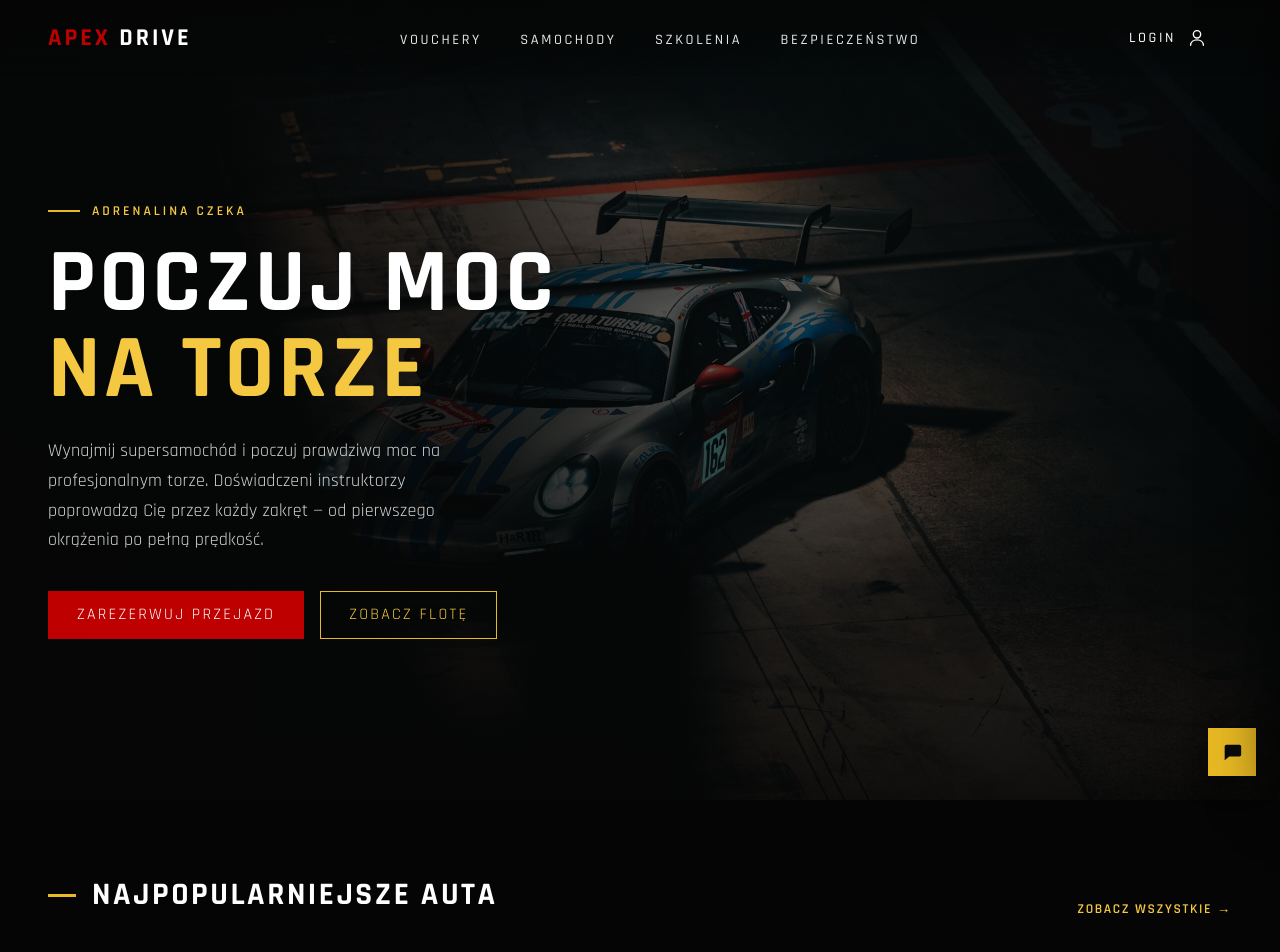
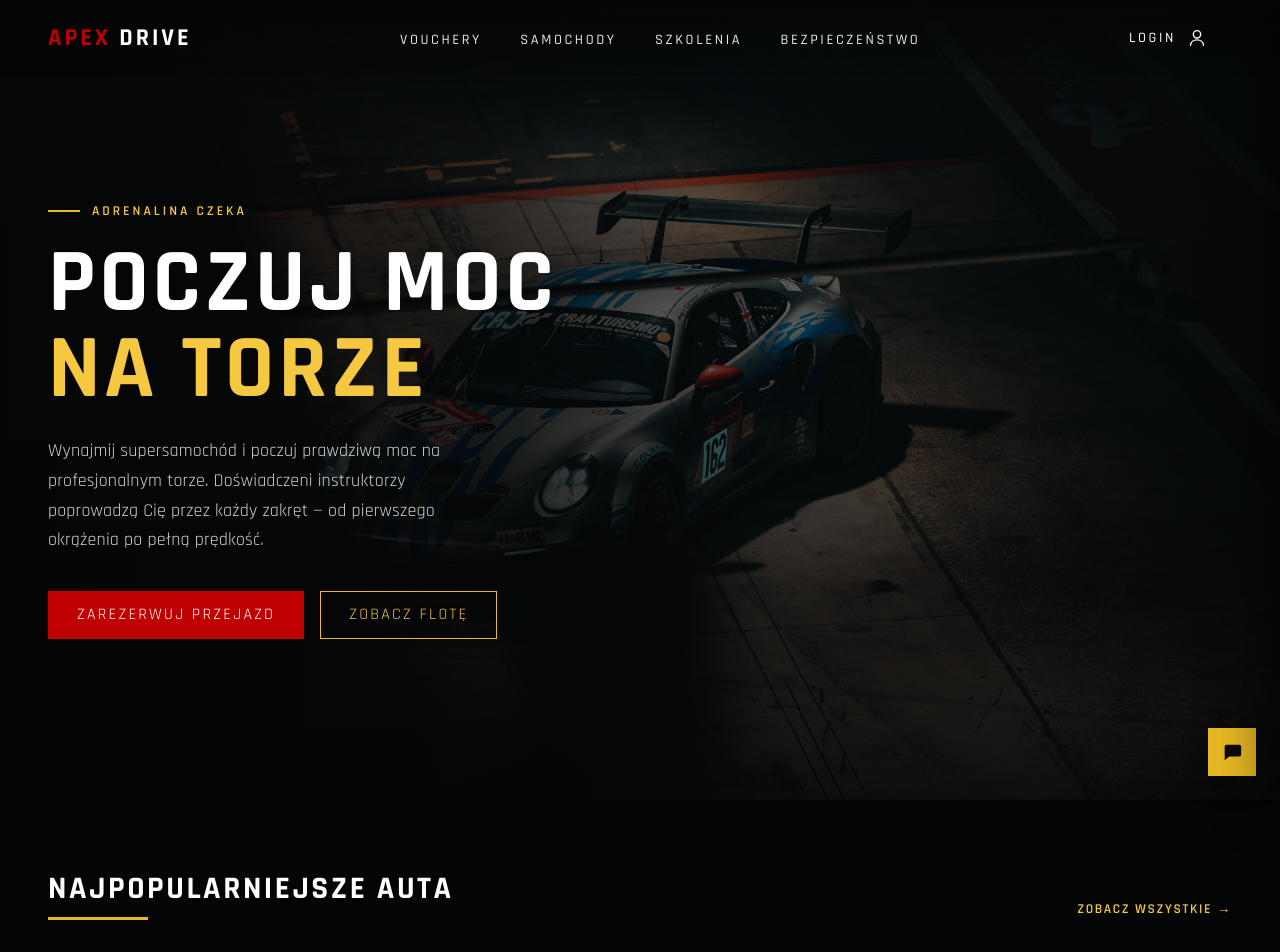
Before and after one commit to Zuzaaxx/APEX-Drive, a React (Vite) app: page / in a window 1280 px wide. Shown: the top 952 px of the page. Built offline with nearby package versions, Linux system fonts and the light colour scheme.

Commit message:
style(StartPage): update section title layout

```diff
--- a/src/pages/Start.css
+++ b/src/pages/Start.css
@@ -1,7 +1,6 @@
 /* APEX Drive — strona główna */
 
 .home {
-  /* Tokeny zgodne z makietą Figma */
   --home-bg: #050505;
   --home-surface: #111111;
   --home-surface-2: #1a1a1a;
@@ -42,7 +41,7 @@
   cursor: pointer;
 }
 
-/* Nagłówki — białe / złote jak w Figmie (bez globalnego --text-h) */
+/* Nagłówki — białe / złote  */
 
 .home h1,
 .home h2,
@@ -231,8 +230,9 @@
 
 .section__title {
   display: flex;
-  align-items: center;
-  gap: 16px;
+  flex-direction: column;
+  align-items: flex-start;
+  gap: 10px;
   margin: 0;
   font-size: clamp(1.4rem, 3vw, 1.75rem);
   font-weight: 700;
@@ -241,12 +241,15 @@
   color: var(--home-heading);
 }
 
+.section__title-text {
+  line-height: 1.1;
+}
+
 .section__title-line {
   display: block;
-  width: 28px;
+  width: clamp(72px, 18vw, 100px);
   height: 3px;
   background: var(--home-gold);
-  flex-shrink: 0;
 }
 
 .section__link {
@@ -683,7 +686,7 @@
   color: var(--home-muted);
 }
 
-/* Chat FAB — fixed; tekst stopki ma margines z prawej, nie dodatkowy padding na dole */
+/* Chat FAB */
 
 .chat-fab {
   position: fixed;
--- a/src/pages/Start.jsx
+++ b/src/pages/Start.jsx
@@ -126,8 +126,8 @@ function Start() {
             <section id="samochody" className="section cars-section">
                 <div className="section__head">
                     <h2 className="section__title">
+                        <span className="section__title-text">NAJPOPULARNIEJSZE AUTA</span>
                         <span className="section__title-line" aria-hidden="true" />
-                        NAJPOPULARNIEJSZE AUTA
                     </h2>
                     <a href="#samochody" className="section__link">
                         ZOBACZ WSZYSTKIE →
```
